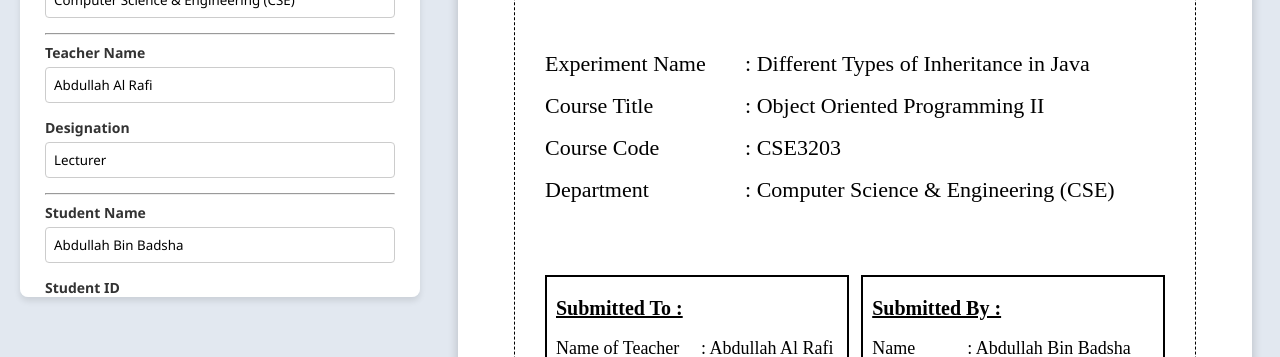
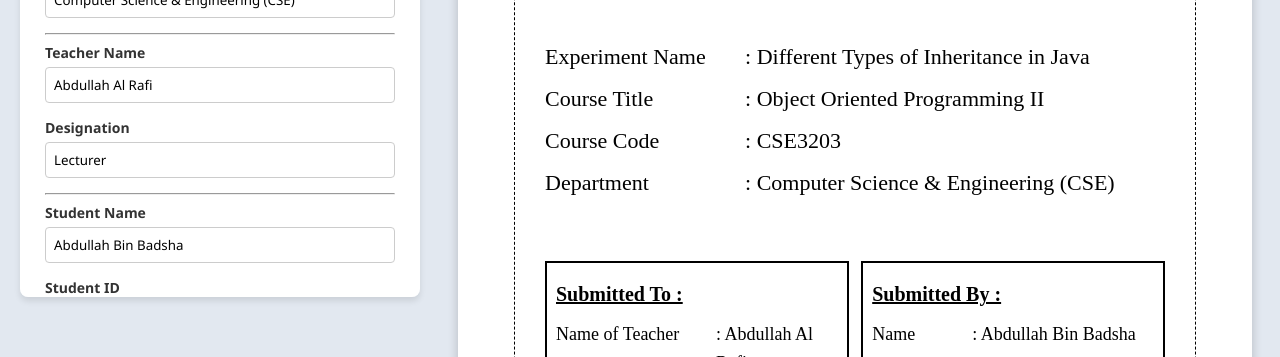
Before and after one commit to Badsha7175/su_cover_page, a plain HTML site: page index.html in a window 1280 px wide. Shown: the part 443-800 px from the top of the page. Drawn offline with Linux system fonts and the light colour scheme.

Commit message:
Add wrap-name class for name fields
Added a new class for wrapping names in the report to ensure proper display.

```diff
--- a/index.html
+++ b/index.html
@@ -13,6 +13,11 @@
         }
 
         /* --- Workspace & Form Styles (Screen Only) --- */
+        html, body {
+            -webkit-text-size-adjust: 100%;
+            text-size-adjust: 100%;
+        }
+
         body {
             font-family: 'Segoe UI', Tahoma, Geneva, Verdana, sans-serif;
             background-color: var(--bg-color);
@@ -102,17 +107,15 @@
 
         .page-container {
             width: 794px;
-            /* Exact A4 width in px (96dpi) */
             height: 1123px;
-            /* Exact A4 height in px (96dpi) */
             background: #fff;
             box-shadow: 0 0 10px rgba(0, 0, 0, 0.2);
             padding: 56px;
-            /* Approx 15mm */
             box-sizing: border-box;
             transform-origin: top left;
             transform: scale(var(--scale-factor));
             font-family: 'Times New Roman', Times, serif;
+            -webkit-text-size-adjust: 100%;
         }
 
         .border-box {
@@ -120,7 +123,6 @@
             position: relative;
             box-sizing: border-box;
             height: 100%;
-            /* Uses full container height */
             display: flex;
             flex-direction: column;
             align-items: center;
@@ -212,22 +214,31 @@
             text-decoration: underline;
         }
 
+        /* Standard row formatting */
         .flex-row {
             display: flex;
             margin-bottom: 8px;
         }
 
-        /* Prevent text wrapping in submit boxes */
         .flex-row .label {
-            width: 145px;
+            width: 160px;
+            white-space: nowrap;
         }
 
         .flex-row .label-student {
-            width: 95px;
+            width: 100px;
+            white-space: nowrap;
         }
 
         .flex-row .value {
             flex: 1;
+            white-space: nowrap; /* Default is no wrap */
+        }
+
+        /* NEW: Class for wrapping names only */
+        .wrap-name {
+            white-space: normal !important;
+            word-wrap: break-word;
         }
 
         .footer-date {
@@ -283,7 +294,6 @@
         /* --- FINAL FIX FOR MOBILE PRINTING (SAMSUNG & CHROME) --- */
         @page {
             size: A4 portrait;
-            /* Absolute zero margins to let the div control the spacing */
             margin: 0;
             padding: 0;
         }
@@ -311,7 +321,6 @@
 
             .preview-wrapper {
                 width: 210mm !important;
-                /* Crucial: let wrapper be 100% of the printed page height */
                 height: 297mm !important;
                 margin: 0 !important;
                 padding: 0 !important;
@@ -323,11 +332,9 @@
             .page-container {
                 box-shadow: none !important;
                 margin: 0 !important;
-                /* Force Exact dimensions */
                 width: 210mm !important;
                 height: 297mm !important;
                 max-height: 297mm !important;
-                /* Reduced physical padding on the container so the border box expands */
                 padding: 5mm !important;
                 transform: none !important;
                 page-break-after: avoid !important;
@@ -340,16 +347,13 @@
             }
 
             .border-box {
-                /* Make the border box take up the remaining space inside the 5mm padding */
                 height: calc(100% - 10mm) !important;
                 max-height: calc(100% - 10mm) !important;
-                /* Inner padding to keep content away from the dashed border */
                 padding: 10mm 15mm 10mm 15mm !important;
                 page-break-inside: avoid !important;
                 box-sizing: border-box !important;
             }
 
-            /* Squeeze the elements vertically during print to guarantee fit */
             .header h1 {
                 margin-bottom: 10px !important;
             }
@@ -479,7 +483,8 @@
                             <div class="submit-title"><span>Submitted To :</span></div>
                             <div class="flex-row">
                                 <span class="label">Name of Teacher </span>
-                                <span class="value">: <span id="val-tname">Abdullah Al Rafi</span></span>
+                                <!-- Added wrap-name class -->
+                                <span class="value wrap-name">: <span id="val-tname">Abdullah Al Rafi</span></span>
                             </div>
                             <div class="flex-row">
                                 <span class="label">Designation</span>
@@ -495,7 +500,8 @@
                             <div class="submit-title"><span>Submitted By :</span></div>
                             <div class="flex-row">
                                 <span class="label-student">Name</span>
-                                <span class="value">: <span id="val-sname">Abdullah Bin Badsha</span></span>
+                                <!-- Added wrap-name class -->
+                                <span class="value wrap-name">: <span id="val-sname">Abdullah Bin Badsha</span></span>
                             </div>
                             <div class="flex-row">
                                 <span class="label-student">Student ID</span>
```
